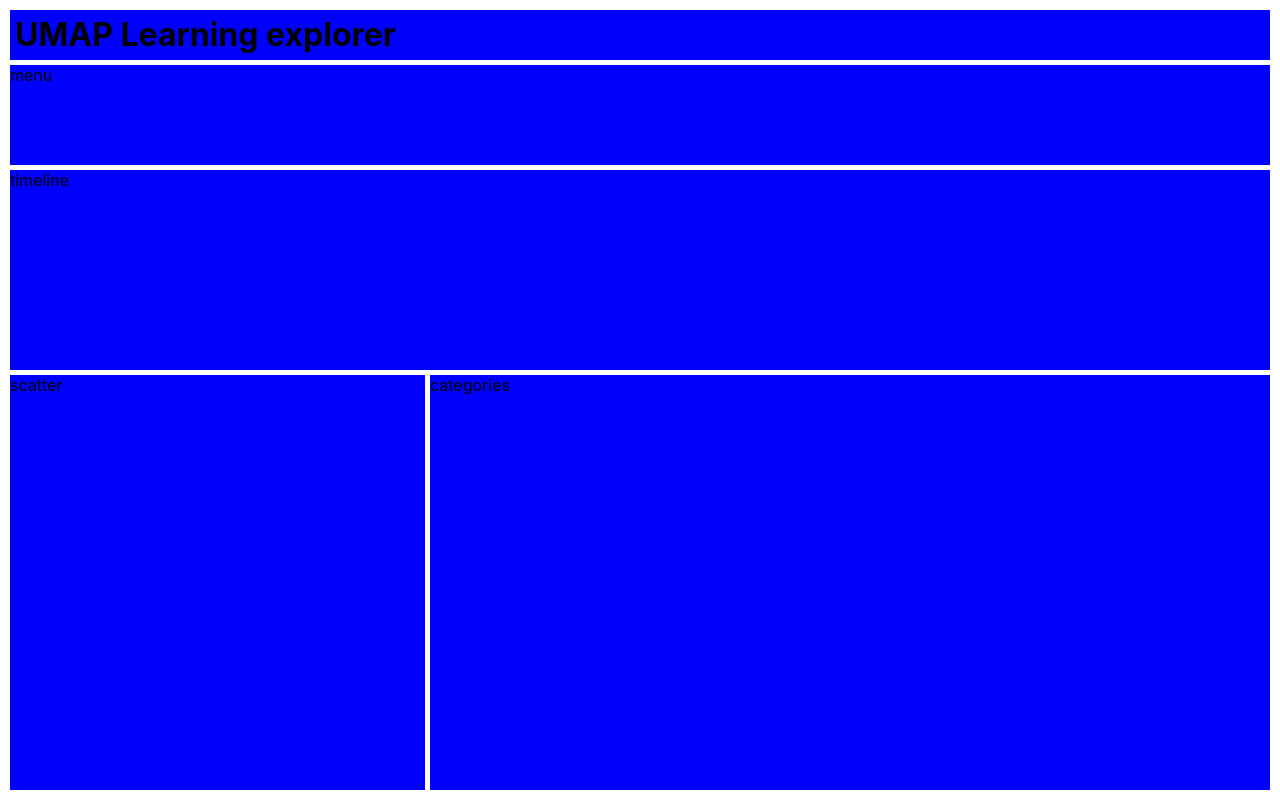
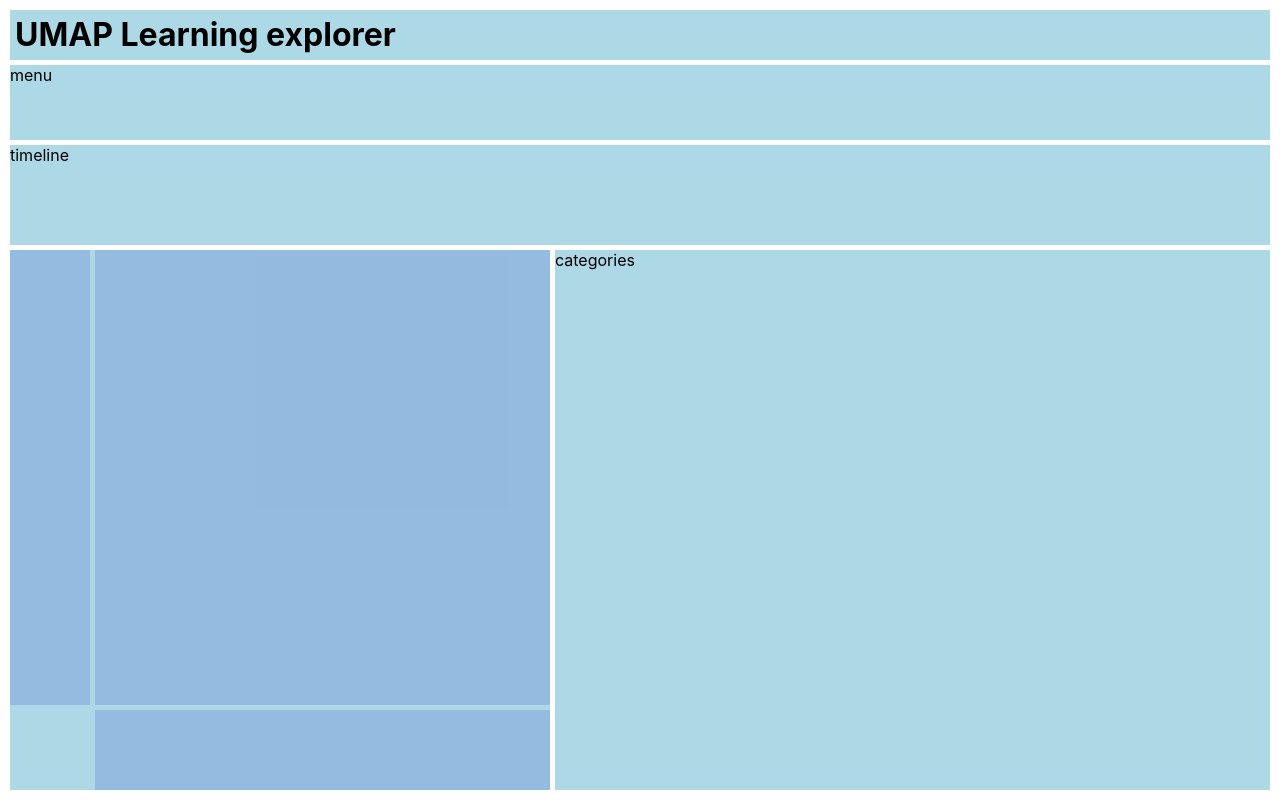
Before and after one commit to adammertel/umap-prediction-visualizer, a React (Create React App) app: page / in a window 1280 px wide. Built offline with nearby package versions, Linux system fonts and the light colour scheme.

Commit message:
Calculate bins

```diff
--- a/src/containers/dataloader.tsx
+++ b/src/containers/dataloader.tsx
@@ -15,11 +15,28 @@ export const DataLoader: React.FunctionComponent<IDataLoaderProps> = ({}) => {
   useEffect(() => {
     console.log("loading data");
     d3.csv(process.env.PUBLIC_URL + "/live.csv").then((data: any) => {
-      setDataLiv(data);
+      setDataLiv(
+        data.map((d: any) => {
+          return {
+            x: parseFloat(d["0"]),
+            y: parseFloat(d["1"]),
+            cat: d["prediction"],
+            date: d["timestamp"],
+          };
+        })
+      );
       setLoadedRef(true);
     });
     d3.csv(process.env.PUBLIC_URL + "/reference.csv").then((data: any) => {
-      setDataRef(data);
+      setDataRef(
+        data.map((d: any) => {
+          return {
+            x: parseFloat(d["0"]),
+            y: parseFloat(d["1"]),
+            cat: d["label"],
+          };
+        })
+      );
       setLoadedLiv(true);
     });
   }, []);
--- a/src/containers/scatter.tsx
+++ b/src/containers/scatter.tsx
@@ -1,11 +1,85 @@
-import React from "react";
+import React, { useEffect, useMemo, useRef } from "react";
 import { useRecoilState, useRecoilValue } from "recoil";
-import { SSizesScatter } from "../state";
+import {
+  SDataCategories,
+  SDataRef,
+  SDataRefExtent,
+  SSizesScatter,
+} from "../state";
+import * as d3 from "d3";
 
 interface IScatterProps {}
 
 export const Scatter: React.FunctionComponent<IScatterProps> = ({}) => {
   const containerSizes = useRecoilValue(SSizesScatter);
+  const dataExtent = useRecoilValue(SDataRefExtent);
+  const dataCategories = useRecoilValue(SDataCategories);
+  const refData = useRecoilValue(SDataRef);
+
+  const histSize = 80;
+  const histM = 5;
+
+  const refChart = useRef<SVGSVGElement | null>(null);
+  const refHistX = useRef<SVGSVGElement | null>(null);
+  const refHistY = useRef<SVGSVGElement | null>(null);
+
+  const scatterSize = useMemo(() => {
+    return [
+      containerSizes.w - histSize - histM,
+      containerSizes.w - histSize - histM,
+    ];
+  }, [containerSizes]);
+
+  const noBins = 50;
+
+  const oneBinX = useMemo(() => {
+    return (dataExtent[1] - dataExtent[0]) / noBins;
+  }, [dataExtent]);
+  const oneBinY = useMemo(() => {
+    return (dataExtent[3] - dataExtent[2]) / noBins;
+  }, [dataExtent]);
+
+  const catBinMatrix = useMemo(() => {
+    const catBins: { [key: string]: number[][] } = {};
+
+    for (const ci in dataCategories) {
+      const cat = dataCategories[ci];
+
+      const catData = refData.filter((d) => d.cat === cat);
+      catBins[cat] = [];
+
+      for (var binX = 0; binX < noBins; binX++) {
+        const binExtentX = [
+          dataExtent[0] + oneBinX * (binX + 0),
+          dataExtent[0] + oneBinX * (binX + 1),
+        ];
+        const catBinX = catData.filter(
+          (d) => d.x > binExtentX[0] && d.x < binExtentX[1]
+        );
+
+        catBins[cat][binX] = [];
+        for (var binY = 0; binY < noBins; binY++) {
+          const binExtentY = [
+            dataExtent[2] + oneBinY * (binY + 0),
+            dataExtent[2] + oneBinY * (binY + 1),
+          ];
+          const catBinXY = catBinX.filter(
+            (d) => d.y > binExtentY[0] && d.y < binExtentY[1]
+          );
+          catBins[cat][binX][binY] = catBinXY.length;
+        }
+      }
+    }
+    return catBins;
+  }, [oneBinY, oneBinX]);
+
+  console.log(catBinMatrix);
+
+  // draw scatterplot
+  useEffect(() => {
+    const svgEl = d3.select(refChart.current);
+  }, [containerSizes]);
+
   return (
     <div
       className="container"
@@ -18,7 +92,27 @@ export const Scatter: React.FunctionComponent<IScatterProps> = ({}) => {
         height: containerSizes.h,
       }}
     >
-      scatter
+      <svg
+        ref={refHistX}
+        style={{ bottom: 0, right: 0 }}
+        id="histX"
+        width={scatterSize[0]}
+        height={histSize}
+      />
+      <svg
+        ref={refHistY}
+        style={{ top: 0, left: 0 }}
+        id="histY"
+        height={scatterSize[1]}
+        width={histSize}
+      />
+      <svg
+        ref={refChart}
+        style={{ left: histSize + histM, bottom: histSize + histM }}
+        id="chart"
+        height={scatterSize[1]}
+        width={scatterSize[0]}
+      />
     </div>
   );
 };
--- a/src/index.scss
+++ b/src/index.scss
@@ -31,7 +31,7 @@ code {
 }
 
 .container {
-  background-color: blue;
+  background-color: lightblue;
   overflow: hidden;
 }
 
@@ -41,3 +41,10 @@ code {
     height: 100%;
   }
 }
+
+#container-scatter {
+  svg {
+    position: absolute;
+    background-color: rgba(45, 72, 200, 0.2);
+  }
+}
--- a/src/state.tsx
+++ b/src/state.tsx
@@ -4,8 +4,17 @@ import { atom, selector } from "recoil";
  * Data
  */
 
-interface IDataPointRef {}
-interface IDataPointLiv {}
+interface IDataPointRef {
+  x: number;
+  y: number;
+  cat: string;
+}
+interface IDataPointLiv {
+  x: number;
+  y: number;
+  cat: string;
+  date: Date;
+}
 
 export const SDataRef = atom<IDataPointRef[]>({
   key: "dataRef",
@@ -17,6 +26,40 @@ export const SDataLiv = atom<IDataPointLiv[]>({
   default: [],
 });
 
+export const SDataCategories = selector<string[]>({
+  key: "dataCategories",
+  get: ({ get }) => {
+    const data = get(SDataRef);
+    return Array.from(new Set(data.map((d) => d.cat)));
+  },
+});
+
+export const SDataRefExtent = selector<[number, number, number, number]>({
+  key: "dataRefExtent",
+  get: ({ get }) => {
+    const data = get(SDataRef);
+    return [
+      Math.min(...data.map((d) => d.x)),
+      Math.max(...data.map((d) => d.x)),
+      Math.min(...data.map((d) => d.y)),
+      Math.max(...data.map((d) => d.y)),
+    ];
+  },
+});
+
+export const SDataLivExtent = selector<[number, number, number, number]>({
+  key: "dataLivExtent",
+  get: ({ get }) => {
+    const data = get(SDataLiv);
+    return [
+      Math.min(...data.map((d) => d.x)),
+      Math.max(...data.map((d) => d.x)),
+      Math.min(...data.map((d) => d.y)),
+      Math.max(...data.map((d) => d.y)),
+    ];
+  },
+});
+
 /**
  * Handling sizes
  */
@@ -24,8 +67,8 @@ export const SDataLiv = atom<IDataPointLiv[]>({
 const SIZE_SETTINGS = {
   APP_P: 10,
   HEADER_H: 50,
-  TIMELINE_H: 200,
-  MENU_H: 100,
+  TIMELINE_H: 100,
+  MENU_H: 75,
   SCATTER_W: 500,
   CONTAINER_M: 5,
 };
```
